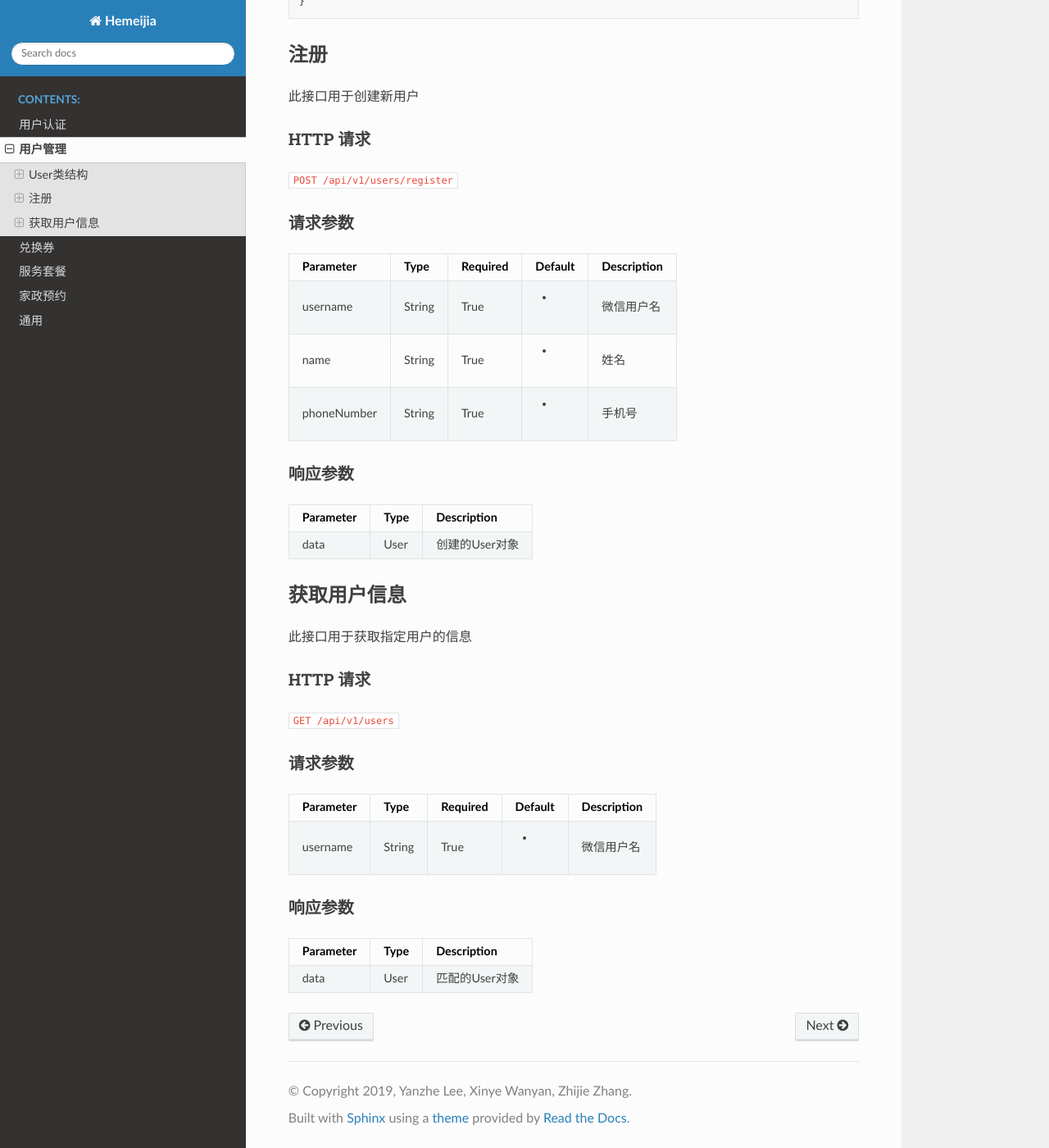
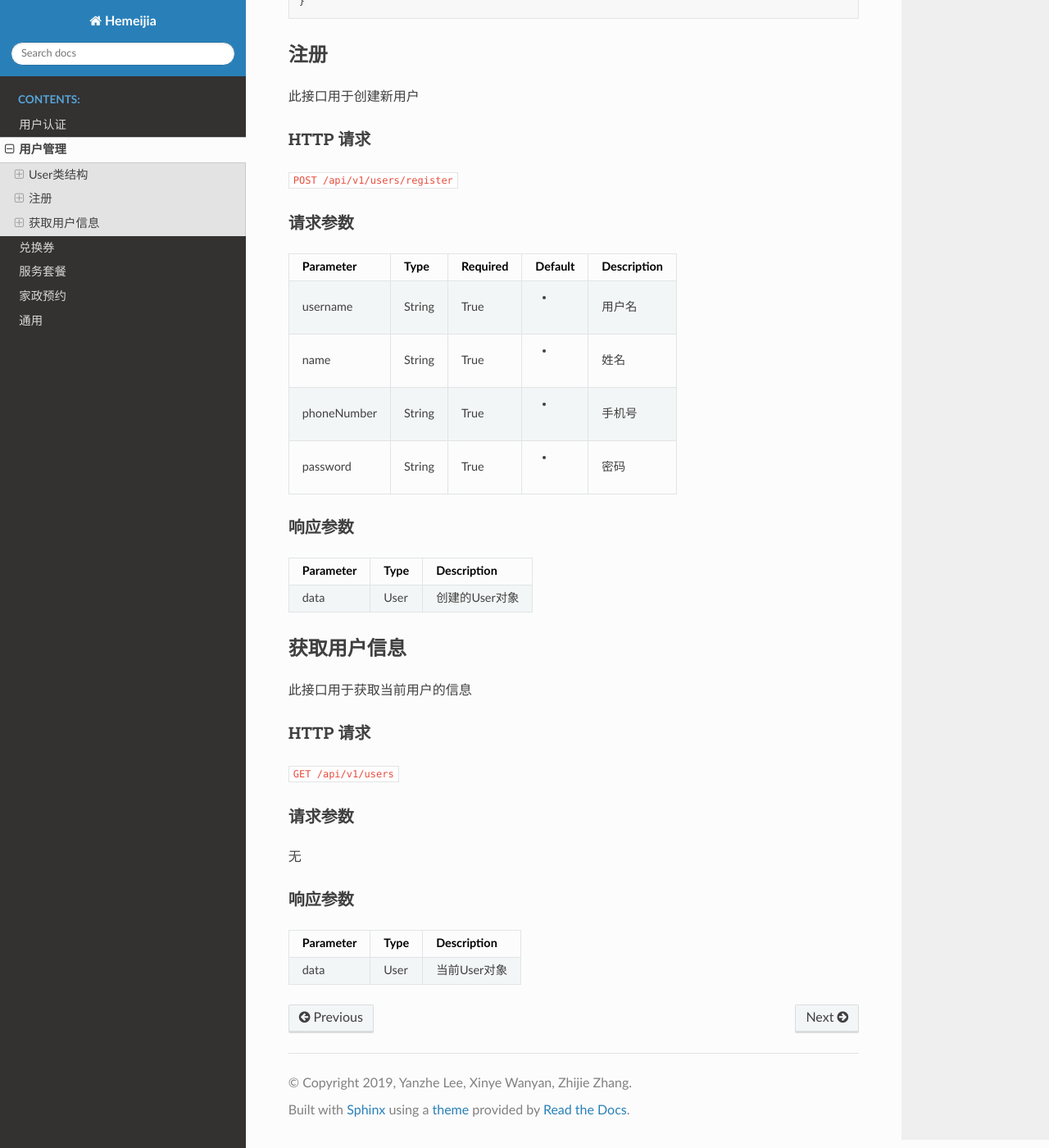
Before and after one commit to YanzheL/hemeijia, a Sphinx documentation site: the page built from docs/source/users.rst, in a window 1280 px wide and 1400 px high, scrolled down 726 px. Shown: the whole window at 82% size. Built offline with Sphinx 7.4.7 and the Read the Docs theme 2.0.0, drawn with Linux system fonts in a browser that asks for light colours.

Commit message:
use password

```diff
--- a/docs/source/users.rst
+++ b/docs/source/users.rst
@@ -49,9 +49,10 @@ HTTP 请求
 ============ ======== ======== ========= ===========
 Parameter    Type     Required Default   Description
 ============ ======== ======== ========= ===========
-username     String   True     -         微信用户名
+username     String   True     -         用户名
 name         String   True     -         姓名
 phoneNumber  String   True     -         手机号
+password     String   True     -         密码
 ============ ======== ======== ========= ===========
 
 响应参数
@@ -65,7 +66,7 @@ data        User     创建的User对象
 获取用户信息
 ============
 
-此接口用于获取指定用户的信息
+此接口用于获取当前用户的信息
 
 HTTP 请求
 ------------
@@ -75,16 +76,18 @@ HTTP 请求
 请求参数
 --------
 
-============ ======== ======== ========= ===========
-Parameter    Type     Required Default   Description
-============ ======== ======== ========= ===========
-username     String   True     -         微信用户名
-============ ======== ======== ========= ===========
+无
+
+.. ============ ======== ======== ========= ===========
+.. Parameter    Type     Required Default   Description
+.. ============ ======== ======== ========= ===========
+.. username     String   True     -         用户名
+.. ============ ======== ======== ========= ===========
 
 响应参数
 --------
 =========== ======== =============
 Parameter   Type     Description
 =========== ======== =============
-data        User     匹配的User对象
+data        User     当前User对象
 =========== ======== =============
```
Also changed, not shown: docs/source/authentication.rst (+4 -4 lines).
